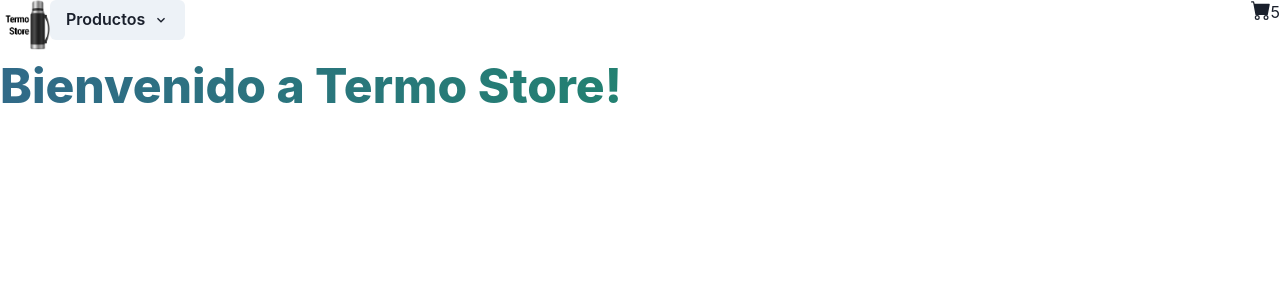
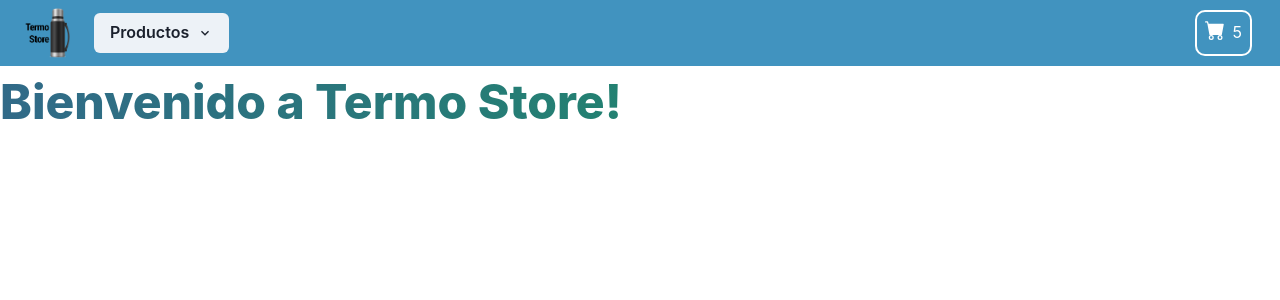
Before and after one commit to lbenchinol/PF-ReactJs-Benchinol, a React (Vite) app: page / in a window 1280 px wide. Shown: the top 300 px of the page. Built offline with nearby package versions, Linux system fonts and the light colour scheme.

Commit message:
Agregando estilos

```diff
--- a/src/App.jsx
+++ b/src/App.jsx
@@ -1,10 +1,13 @@
 import NavBar from './components/NavBar'
 import ItemListContainer from './components/ItemListContainer'
+import { Box } from '@chakra-ui/react'
 
 const App = () => {
   return (
     <>
-      <NavBar />
+      <Box bg='#4193bf'>
+        <NavBar />
+      </Box>
       <ItemListContainer
         greeting="Bienvenido a Termo Store!"
       />
--- a/src/components/CartWidget.jsx
+++ b/src/components/CartWidget.jsx
@@ -3,12 +3,12 @@
 
 const CartWidget = () => {
   return (
-    <Flex>
+    <Flex p='1' m='2' border='2px' borderRadius='10' color='white'>
       <Box>
-        <Icon as={BsFillCartFill} width='20px' height='20px' />
+        <Icon as={BsFillCartFill} width='20px' height='20px' m={1}/>
       </Box>
       <Spacer />
-      <Box>
+      <Box m={1}>
         <p>5</p>
       </Box>
     </Flex>
--- a/src/components/ItemListContainer.jsx
+++ b/src/components/ItemListContainer.jsx
@@ -11,7 +11,6 @@
       >
         {greeting}
       </Text>
-      {/* <p>{greeting}</p> */}
     </div>
   )
 }
--- a/src/components/NavBar.jsx
+++ b/src/components/NavBar.jsx
@@ -5,11 +5,11 @@
 
 const NavBar = () => {
     return (
-        <Flex>
-            <Box>
+        <Flex align="center" justify="center">
+            <Box m={2} mx='5'>
                 <img src={Logo} alt="Logo Termo Store" width='50px' height='50px'/>
             </Box>
-            <Box>
+            <Box m={1}>
                 <Menu>
                     <MenuButton as={Button} rightIcon={<ChevronDownIcon />}>
                         Productos
@@ -22,7 +22,7 @@
                 </Menu>
             </Box>
             <Spacer />
-            <Box>
+            <Box mr='5'>
                 <CartWidget />
             </Box>
         </Flex>
```
